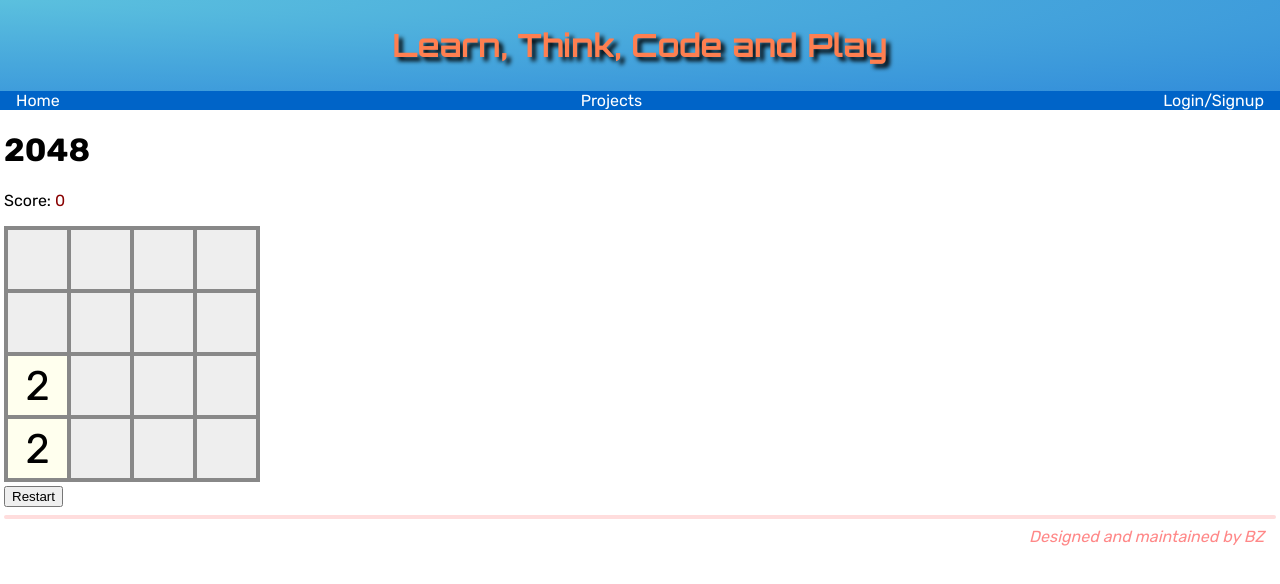
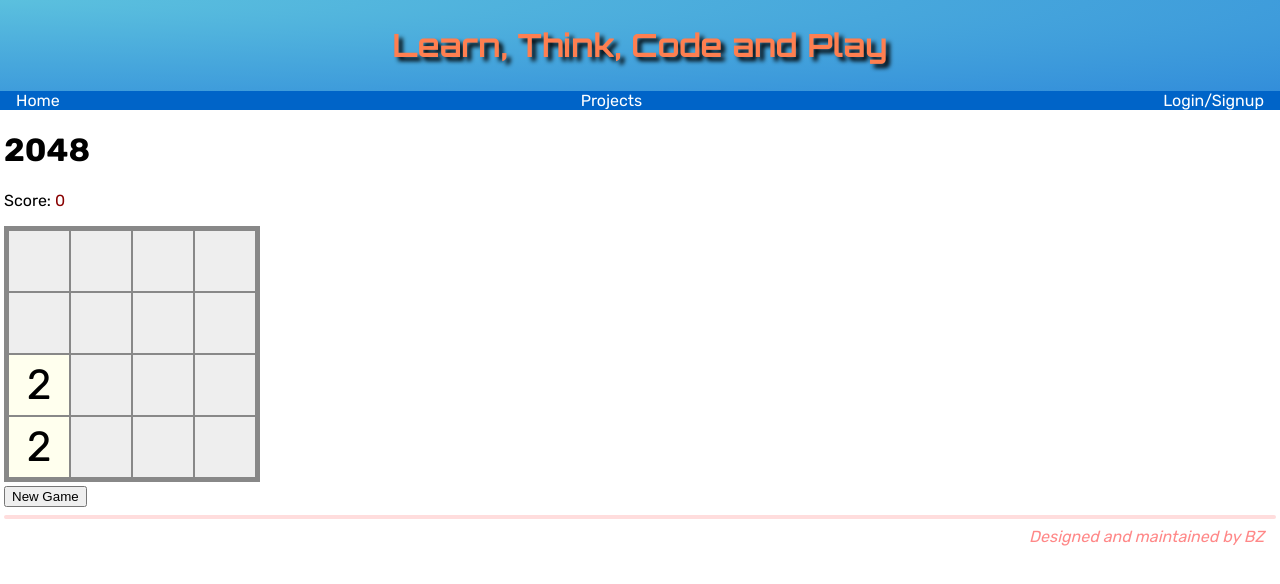
Before and after one commit to chnchg/nextjs-blog, a Next.js app: page /projects/2048 in a window 1280 px wide. Shown: the top 584 px of the page. Built offline with nearby package versions, Linux system fonts and the light colour scheme.

Commit message:
used fixed size

```diff
--- a/app/page.js
+++ b/app/page.js
@@ -1,4 +1,4 @@
 export default () => <>
 <h1 style={{color: '#046'}}>Computational Playground by BZ</h1>
-<div style={{'font-size': '140%','font-style': 'italic'}}>for information exchange and topic discussion</div>
+<div style={{fontSize: '140%', fontStyle: 'italic'}}>for information exchange and topic discussion</div>
 </>;
--- /dev/null
+++ b/app/projects/2048/game2048.js
@@ -0,0 +1,49 @@
+'use client';
+
+import styles from './game2048.module.css'
+import Script from 'next/script';
+import {useRef} from 'react';
+
+export default function MyGame({}) {
+	const lateralSize = 4;
+	const siteNumber = 16;
+	const gameRef = useRef(null);
+
+	return <>
+		<h1>2048</h1>
+		<div ref={gameRef}>
+			<p>Score: <span className={styles.game_score} name="score"></span></p>
+			<div className={styles.game_board_container} tabIndex="0" name="area" >
+				<div className={styles.game_board} name="board">
+					{[...Array(siteNumber)].map((_,i) => <div
+						className="cell"
+						key={i}
+						x-pos={i%lateralSize}
+						y-pos={Math.floor(i/lateralSize)}
+					></div>)}
+				</div>
+				<div className={styles.game_message} name="message"></div>
+			</div>
+			<div><input type="button" value="New Game" onClick={()=>{
+				const obj = gameRef.current;
+				if (typeof(obj.game)=='undefined' || obj.game===null) {
+					delete globalThis.game;
+					obj.game = new Game2048(lateralSize, gameRef.current);
+					obj.onkeydown = obj.game.processKey;
+					globalThis.game = obj.game;
+				}
+				obj.game.newGame();
+			}}/></div>
+		</div>
+		<Script
+			src="/game2k_code.js"
+			onLoad={() => {
+				const obj = gameRef.current;
+				console.log(gameRef.current);
+				obj.game = new Game2048(lateralSize, gameRef.current);
+				obj.onkeydown = obj.game.processKey;
+				globalThis.game = obj.game;
+			}}
+		></Script>
+	</>;
+};
--- a/app/projects/2048/game2k.module.css
+++ b/app/projects/2048/game2048.module.css
@@ -9,12 +9,17 @@
 
 .game_board {
 	display: inline-block;
+	width: 256px;
+	height: 256px;
+	font-size: 60px;
 	background-color: #888;
 }
 
 .game_board > div {
 	position: absolute;
 	background-color: #eee;
+	width: 60px;
+	height: 60px;
 }
 
 .game_board > .cell {
@@ -30,6 +35,9 @@
 
 .game_message {
 	position: absolute;
+	width: 256px;
+	height: 256px;
+	font-size: 30px;
 	top: 0;
 	display: flex;
 	align-items: center;
@@ -41,6 +49,16 @@
 .game_message[hide] {
 	display: none;
 }
+
+.game_board > div[x-pos="0"] {left: 5px;}
+.game_board > div[x-pos="1"] {left: 67px;}
+.game_board > div[x-pos="2"] {left: 129px;}
+.game_board > div[x-pos="3"] {left: 191px;}
+.game_board > div[y-pos="0"] {top: 5px;}
+.game_board > div[y-pos="1"] {top: 67px;}
+.game_board > div[y-pos="2"] {top: 129px;}
+.game_board > div[y-pos="3"] {top: 191px;}
+
 
 .game_board > [value="2"] {font-size: 70%; background: #ffe;}
 .game_board > [value="4"] {font-size: 70%; background: #fef;}
--- a/app/projects/2048/game2k.js
+++ /dev/null
@@ -1,65 +0,0 @@
-'use client';
-
-import styles from './game2k.module.css'
-import Script from 'next/script';
-import {useRef} from 'react';
-
-export default function Game({lateralSize, boardSize}) {
-	const siteNumber = lateralSize*lateralSize;
-	const cellSeparation = 4; // px
-	const cellSize = (boardSize-cellSeparation*(lateralSize+1))/lateralSize;
-	const gameRef = useRef();
-
-	return <>
-		<h1>2048</h1>
-		<div ref={gameRef}>
-			<p>Score: <span className={styles.game_score} name="score"></span></p>
-			<div className={styles.game_board_container} tabIndex="0" name="area">
-				<div className={styles.game_board} name="board">
-					{[...Array(siteNumber)].map((_,i) => <div
-						className="cell"
-						key={i}
-						x-pos={i%lateralSize}
-						y-pos={Math.floor(i/lateralSize)}
-					></div>)}
-				</div>
-				<div className={styles.game_message} name="message"></div>
-			</div>
-			<div><input type="button" value="Restart" onClick={()=>{
-				gameRef.current.game.newGame();
-			}}/></div>
-		</div>
-		<style>{`
-		.${styles.game_board} {
-			font-size: ${cellSize}px;
-			width: ${boardSize}px;
-			height: ${boardSize}px;
-		}
-
-		.${styles.game_message} {
-			font-size: ${cellSize/2}px;
-			width: ${boardSize}px;
-			height: ${boardSize}px;
-		}
-
-		.${styles.game_board} > div {
-			width: ${cellSize}px;
-			height: ${cellSize}px;
-		}
-		` + Array.from({length: lateralSize},(_,i)=>`
-		[x-pos='${i}'] {
-			left: ${cellSeparation+i*(cellSeparation+cellSize)}px;
-		}`).join('\n') + Array.from({length: lateralSize},(_,i)=>`
-		[y-pos='${i}'] {
-			top: ${cellSeparation+i*(cellSeparation+cellSize)}px;
-		}`).join('\n')}</style>
-		<Script
-			src="/game2k_code.js"
-			onLoad={() => {
-				const obj = gameRef.current;
-				obj.game = new Game2048(lateralSize, gameRef.current);
-				obj.onkeydown = obj.game.processKey;
-			}}
-		></Script>
-	</>;
-};
--- a/app/projects/2048/page.js
+++ b/app/projects/2048/page.js
@@ -1,3 +1,3 @@
-import Game from "./game2k";
+import MyGame from "./game2048";
 
-export default () => <Game lateralSize={4} boardSize={256} />;
+export default () => <MyGame />;
```
